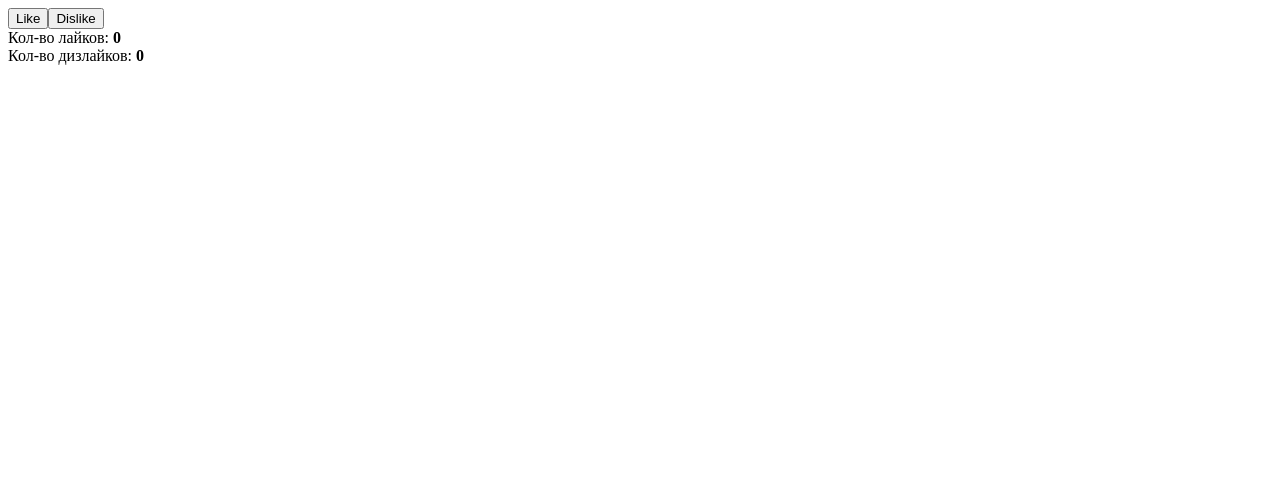
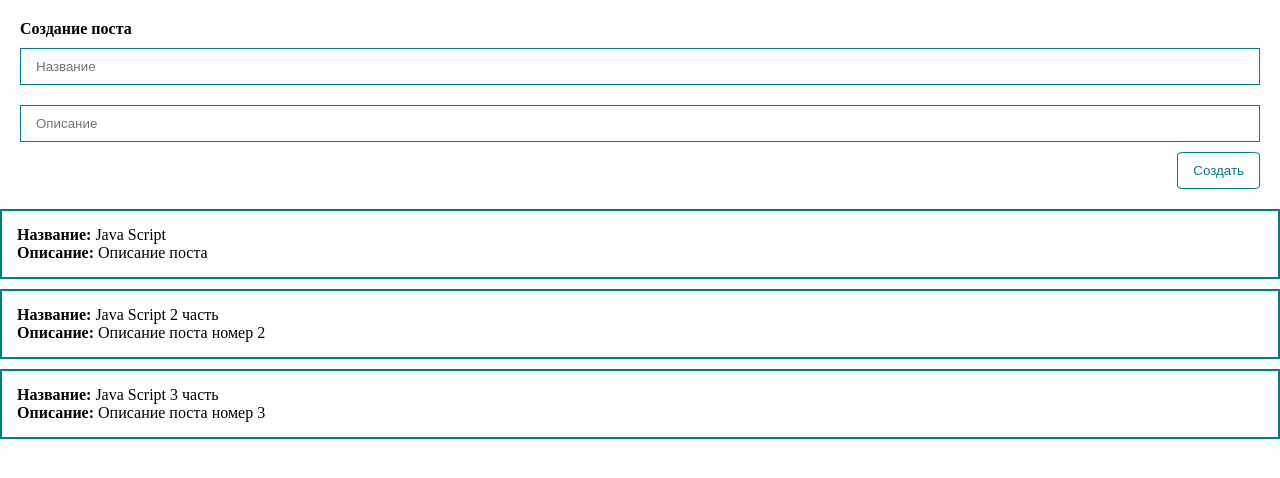
Before and after one commit to KoNyaShka-13/Vue_start, a Vue app: page / in a window 1280 px wide. Shown: the top 478 px of the page. Built offline with nearby package versions, Linux system fonts and the light colour scheme.

Commit message:
Отправка данных в консоль
Создаем шаблон и на его основе статьи.
Связываем данные инпута с консолью, чтобы можно было отправлять данные в консоль

```diff
--- a/src/App.vue
+++ b/src/App.vue
@@ -1,12 +1,35 @@
 <template>
+    <!--<div>
+        <div>
+            <button v-on:click="addLike">Like</button> Вешаем обработчик событий, есть два вида, они указаны-->
+            <!--<button @click="addDislike">Dislike</button> Указываем назавание функции в обработчике-->
+        <!--</div>
+
+        <div>Кол-во лайков: <strong>{{ likes }}</strong></div> Связываем показатель с параметром из объекта-->
+        <!--<div>Кол-во дизлайков: <strong>{{ dislikes }}</strong></div>
+    </div>-->
+    <!--Создаем форму для создания статей по шаблону-->
+    <form class="app">
+        <h4>Создание поста</h4><!--Баиндим, то есть связывем будущие значения наших инпутов с шаблоном тайтла и боди, для создания шаблонов-->
+        <input
+         v-bind:value="title"
+         @input="InputTitle"
+         class="input" type="text"
+         placeholder="Название"
+         > <!--@input нужен для того, чтобы введенная инфа в инпуут отображалась уже в консоли, байин связал консоль и инпут, изменения могли вноситься без ипута только со стороны консоли-->
+        <input
+        v-bind:value="body"
+        class="input"
+        type="text"
+        placeholder="Описание"
+        >
+        <button class="btn" @click="CreatePost">Создать</button>
+    </form>
     <div>
-        <div>
-            <button v-on:click="addLike">Like</button>
-            <button @click="addDislike">Dislike</button>
+        <div class="post" v-for="post in posts"><!--Работа с массивом внутри шаблона-->
+            <div><strong>Название:</strong> {{ post.title }}</div><!--Создали шаблон для отображения массива-->
+            <div><strong>Описание:</strong> {{ post.body }}</div>
         </div>
-
-        <div>Кол-во лайков: <strong>{{ likes }}</strong></div>
-        <div>Кол-во дизлайков: <strong>{{ dislikes }}</strong></div>
     </div>
 </template>
 
@@ -15,22 +38,76 @@
 export default {
     data() {
         return {
-            likes: 0,
-            dislikes: 0,
+            posts: [
+                {id: 1, title: 'Java Script', body: 'Описание поста'},
+                {id: 1, title: 'Java Script 2 часть', body: 'Описание поста номер 2'},
+                {id: 1, title: 'Java Script 3 часть', body: 'Описание поста номер 3'}
+            ],
+            title: '',
+            body: '',
         }
     },
-    metods: {
-        addLike() {
-            this.likes +=1;
+    methods: {
+        createPost() {
+
         },
-        addDislike() {
-            this.dislikes +=1;
-        }
+        InputTitle(event) {//Указываем параметр
+            this.title = event.target.value;//Мы модель синхронизируем с инпутом,чтобы данные из инпута отображались в консоли
+        }//Один из вариантов синхронизации , если в инпуте для создания текста указатьдоп параметр  @input="InputTitle"
     }
+//    data() {
+//        return {
+//            likes: 0,
+//            dislikes: 0,
+//        }
+//    },
+//    methods: {
+//        addLike() {
+//            this.likes +=1;//this нужен для указания параметра
+//        },
+//        addDislike() {
+//            this.dislikes +=1;
+//        }
+//    }
 }
 </script>
 
 
 <style>
+*{
+    margin: 0;
+    padding: 0;
+    box-sizing: border-box;
+}
 
+.app {
+    padding: 20px;
+}
+
+form {
+    display: flex;
+    flex-direction: column;
+}
+
+.post {
+    margin-bottom: 10px;
+    padding: 15px;
+    border: 2px solid teal;
+}
+
+.input {
+    width: 100%;
+    border: 1px solid teal;
+    padding: 10px 15px;
+    margin: 10px 0 10px 0;
+}
+
+.btn {
+    align-self: flex-end;
+    padding: 10px 15px;
+    background: none;
+    color: teal;
+    border: 1px solid teal;
+    border-radius: 8%;
+}
 </style>
```
